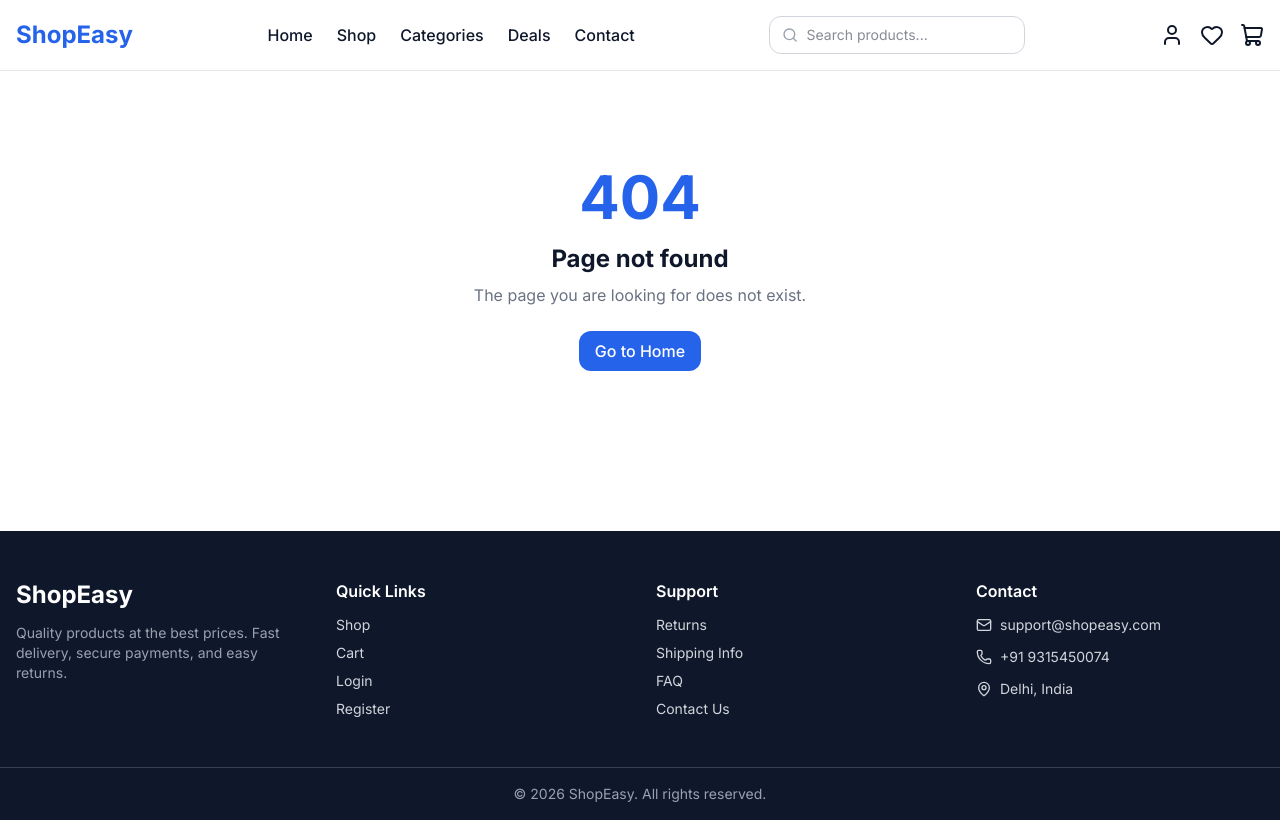
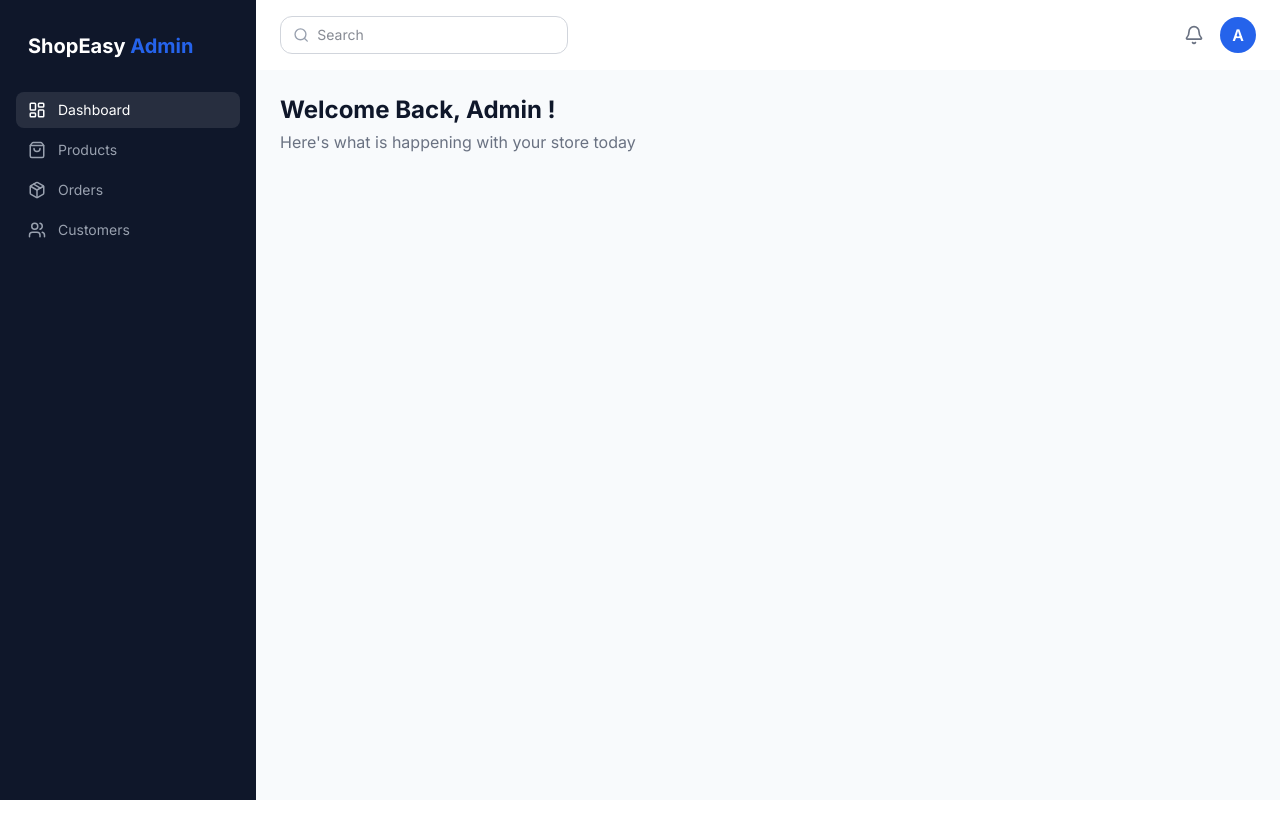
Before and after one commit to rahulk1422/ecommerce-frontend, a React (Vite) app: page /admin in a window 1280 px wide. Built offline with nearby package versions, Linux system fonts and the light colour scheme.

Commit message:
Add admin layout with sidebar and nested routes

```diff
--- a/src/App.jsx
+++ b/src/App.jsx
@@ -12,29 +12,38 @@ import Register from "./pages/Register"
 import Footer from "./components/layout/Footer"
 import Wishlist from "./pages/Wishlist"
 import NotFound from "./pages/NotFound"
+import StoreLayout from "./components/layout/StoreLayout"
+import AdminLayout from "./components/layout/AdminLayout"
+import Dashboard from "./pages/admin/Dashboard"
+import AdminPlaceholder from "./pages/admin/AdminPlaceholder"
 
 function App() {
   return (
-    <div className="min-h-screen flex flex-col">
-      <Toaster position="top-right" />
-      <Navbar />
+    <>
+     <Toaster position="top-right"/>
+     <Routes>
+        {/* Storefront : Navbar + footer */}
+        <Route element = {<StoreLayout/>}>
+          <Route path="/" element= {<Home/>} />
+          <Route path="/shop" element= {<Shop/>} />
+          <Route path="/product/:id" element= {<ProductDetails/>} />
+          <Route path="/cart" element= {<Cart/>} />
+          <Route path="/checkout" element= {<Checkout/>} />
+          <Route path="/login" element= {<Login/>} />
+          <Route path="/register" element= {<Register/>} />
+          <Route path="/wishlist" element= {<Wishlist/>} />
+          <Route path="*" element= {<NotFound/>} />
+        </Route>
 
-      <main className="flex-1">
-        <Routes>
-          <Route path="/" element={<Home />} />
-          <Route path="/shop" element={<Shop />} />
-          <Route path="/product/:id" element={<ProductDetails />} />
-          <Route path="/cart" element={<Cart />} />
-          <Route path="/checkout" element={<Checkout />} />
-          <Route path="/login" element={<Login />} />
-          <Route path="/register" element={<Register />} />
-          <Route path="/wishlist" element={<Wishlist/>} />
-          <Route path="*" element={<NotFound/>} />
-        </Routes>
-      </main>
-
-      <Footer />
-    </div>
+        {/* Admin: Sidebar + Topbar */}
+        <Route path="/admin" element={<AdminLayout/>}>
+           <Route index element={<Dashboard/>} />
+           <Route path="products" element={<AdminPlaceholder title="Products"/>}/>
+           <Route path="orders" element={<AdminPlaceholder title="Orders"/>}/>
+           <Route path="customers" element={<AdminPlaceholder title="Customers"/>}/>
+        </Route>
+     </Routes>
+    </>
   )
 }
 
--- /dev/null
+++ b/src/components/layout/AdminLayout.jsx
@@ -0,0 +1,81 @@
+import { Bell, LayoutDashboard, Link, Package, Search, ShoppingBag, Store, Users } from "lucide-react";
+import { NavLink, Outlet } from "react-router-dom";
+
+const menuItems = [
+      {id:1, label : "Dashboard", to: "/admin", icon: LayoutDashboard, end:true},
+      {id:2, label: "Products", to:"/admin/products", icon:ShoppingBag},
+      {id:3, label: "Orders", to:"/admin/orders", icon:Package},
+      {id:4, label:"Customers", to:"/admin/customers", icon:Users},
+]
+
+function AdminLayout(){
+    return (
+        <div className="min-h-screen flex bg-gray-bg">
+            {/* Sidebar */}
+            <aside className="hidden lg:flex flex-col w-64 bg-dark text-white p-4 shrink-0">
+                 <h2 className="text-xl font-bold px-3 py-4">
+                    ShopEasy <span className="text-primary">Admin</span>
+                 </h2>
+                 <nav className="flex-1 space-y-1 mt-4">
+                    {menuItems.map((item) => {
+                        const Icon = item.icon;
+
+                        return (
+                            <NavLink
+                                 key = {item.id}
+                                 to = {item.to}
+                                 end = {item.end}
+                                 className={({isActive}) => {
+                                       let style = "text-gray-400 hover:text-white";
+
+                                       if(isActive){
+                                         style = "bg-white/10 text-white";
+                                       }
+
+                                       return `flex items-center gap-3 px-3 py-2 rounded-lg text-sm ${style}`;
+                                 }}
+                            >
+                                <Icon size={18}/>
+                                {item.label}
+                            </NavLink>
+                        );
+                    })}
+                 </nav>
+
+                 <Link to="/"
+                       className="flex items-center gap-3 px-3 py-2 text-sm text-gray-400 hover:text-white"
+                 >
+                       <Store size={18}/>
+                        Back to Store
+                 </Link>
+            </aside>
+
+            {/* Right side: topbar + page content */}
+            <div className="flex-1 flex flex-col min-w-0">
+                <header className="bg-white border-b-border-gray-200 px-6 py-4 flex items-center justify-between">
+                    <div className="flex items-center border border-gray-300 rounded-xl px-3 py-2 w-72">
+                        <Search size={18} className="text-gray-400"/>
+                        <input
+                            type="text"
+                            placeholder="Search"
+                            className="ml-2 outline-none w-full text-sm"
+                        />
+                    </div>
+
+                    <div className="flex items-center gap-4">
+                        <Bell size={20} className="text-gray-500"/>
+                        <div className="w-9 h-9 rounded-full bg-primary text-white flex items-center justify-center font-semibold">
+                            A
+                        </div>
+                    </div>
+                </header>
+
+                <main className="flex-1 p-6">
+                    <Outlet/>
+                </main>
+            </div>
+        </div>
+    )
+}
+
+export default AdminLayout;
--- /dev/null
+++ b/src/components/layout/StoreLayout.jsx
@@ -0,0 +1,19 @@
+import { Outlet } from "react-router-dom";
+import Navbar from "./Navbar";
+import Footer from "./Footer";
+
+function StoreLayout(){
+    return(
+        <div className="min-h-screen flex flex-col">
+            <Navbar/>
+
+            <main className="flex-1">
+                <Outlet/>
+            </main>
+
+            <Footer/>
+        </div>
+    );
+}
+
+export default StoreLayout;
--- /dev/null
+++ b/src/pages/admin/AdminPlaceholder.jsx
@@ -0,0 +1,10 @@
+function AdminPlaceholder({title}){
+    return (
+        <div>
+            <h1 className="text-2xl font-bold text-dark">{title}</h1>
+            <p className="text-gray-500 mt-1">This page is coming soon.</p>
+        </div>
+    )
+}
+
+export default AdminPlaceholder;
--- /dev/null
+++ b/src/pages/admin/Dashboard.jsx
@@ -0,0 +1,12 @@
+function Dashboard(){
+    return(
+        <div>
+            <h1 className="text-2xl font-bold text-dark">Welcome Back, Admin !</h1>
+            <p className="text-gray-500 mt-1">
+                Here's what is happening with your store today
+            </p>
+        </div>
+    )
+}
+
+export default Dashboard;
```
